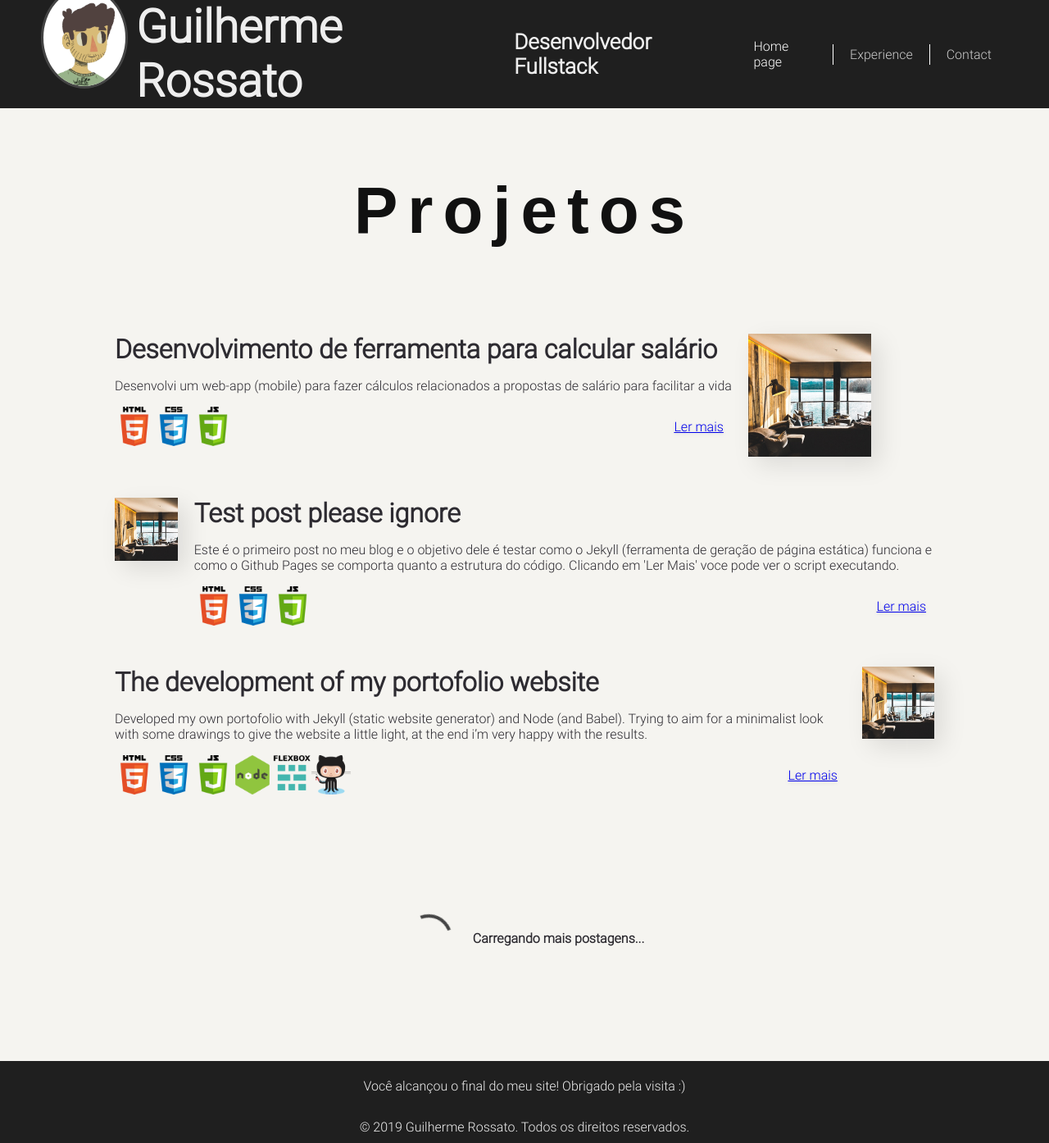
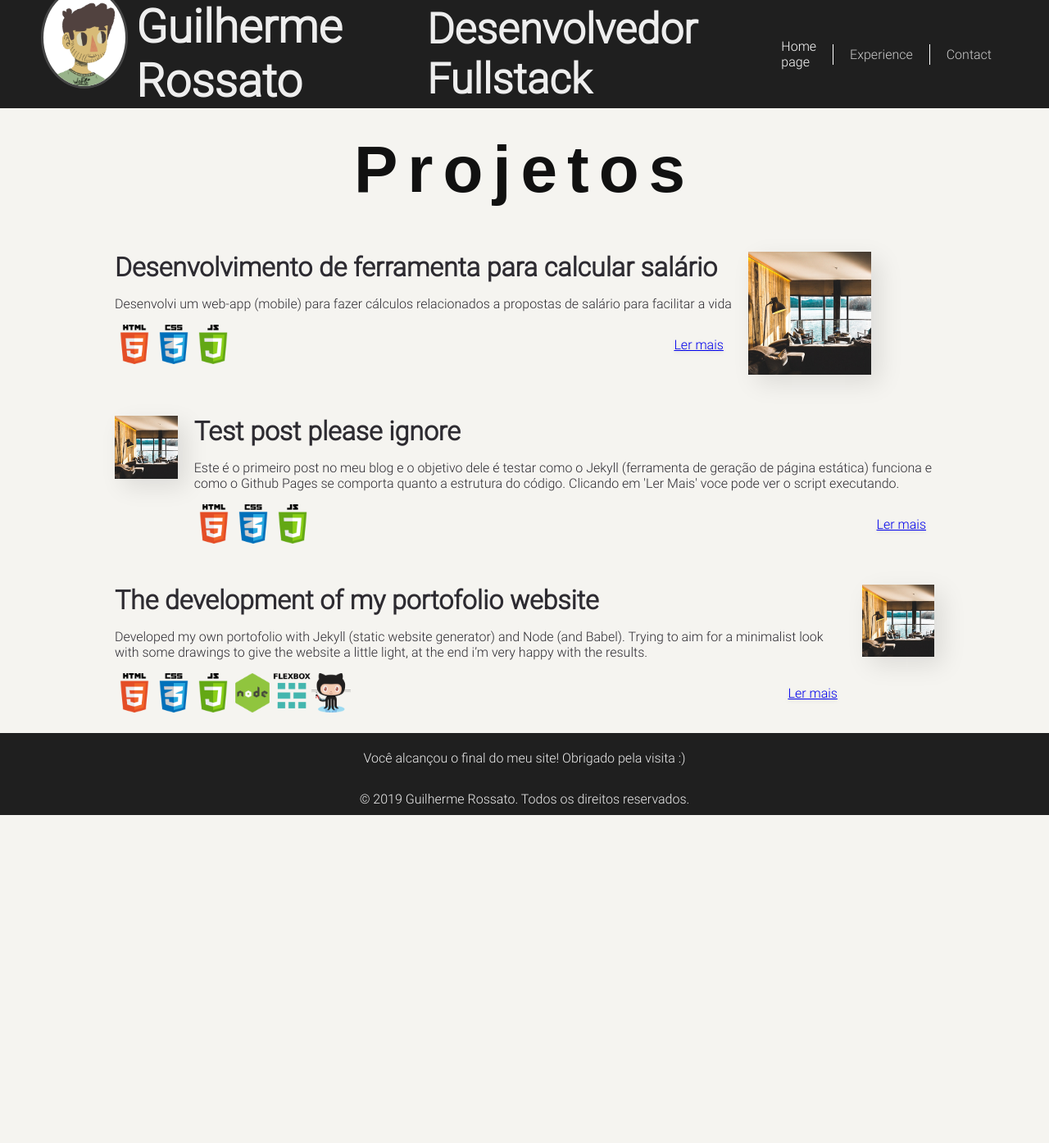
Before and after one commit to GuilhermeRossato/guilhermerossato.github.io, a Jekyll site: the page built from index.html, in a window 1280 px wide. Shown: the whole page at 82% size. Built offline with Jekyll 4.4.1, drawn with Linux system fonts in a browser that asks for light colours; Markdown is read by kramdown in place of the engine named in the settings; after the commit the page ends 994 px from its top, so only the background shows below that; some of the changed lines change nothing that is shown.

Commit message:
Added wrapper around sub-title

```diff
--- a/_includes/header.html
+++ b/_includes/header.html
@@ -18,8 +18,10 @@
 		</div>
 		<div class="title-wrapper">
 			<h1>Guilherme Rossato</h1>
-			<h2 class="sub-title main">Desenvolvedor <span class="conditional-part">Fullstack</span></h2>
-			<h2 class="sub-title substitute" style="position: absolute;display: none"></h2>
+			<div class="sub-title-wrapper">
+				<h2 class="sub-title main">Desenvolvedor <span class="conditional-part">Fullstack</span></h2>
+				<h2 class="sub-title substitute" style="position: absolute;display: none"></h2>
+			</div>
 		</div>
 		<script>
 			function wait(ms = 100) {
@@ -52,8 +54,18 @@
 				alt.style.opacity = "0";
 				window.changingSubTitle = false;
 			}
-			setTimeout(replaceSubTitle.bind(this, "BI Analista"), 10000);
-			setTimeout(replaceSubTitle.bind(this, "Desenvolvedor Fullstack"), 20000);
+
+			window.addEventListener("load", function() {
+				var titles = ["Desenvolvedor Fullstack", "Analista de BI", "Cloud Developer"];
+				var index = 0;
+				setInterval(function() {
+					index++;
+					if (index >= titles.length) {
+						index = 0;
+					}
+					replaceSubTitle(titles[index]);
+				}, 10000);
+			});
 		</script>
 		<div class="nav-wrapper">
 {% include navigation.html %}
--- a/assets/css/main.css
+++ b/assets/css/main.css
@@ -122,6 +122,7 @@
 	letter-spacing: 12px;
 	color: #111;
 }
+
 article {
 	display: flex;
 	margin: 25px 0;
@@ -183,6 +184,9 @@
 @media screen and (min-width: 600px) {
 	header {
 		padding: 0 50px;
+	}
+	.main-desc {
+		height: 150px;
 	}
 	.main-desc > h3 {
 		font-size: 80px;
--- a/assets/js/load-posts.js
+++ b/assets/js/load-posts.js
@@ -1,3 +1,3 @@
 window.addEventListener("load", function() {
-	document.querySelector("post-loader").style.display = "none";
+	document.querySelector(".post-loader").style.display = "none";
 });
```
